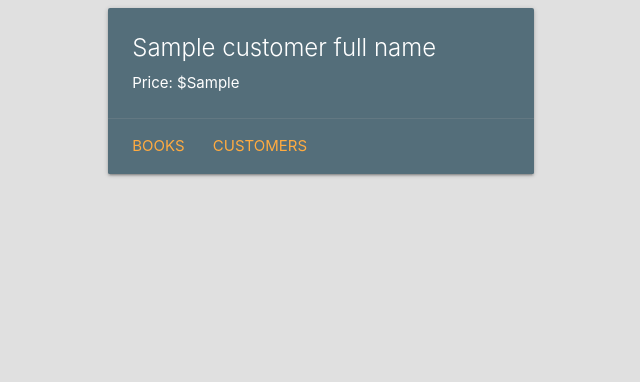
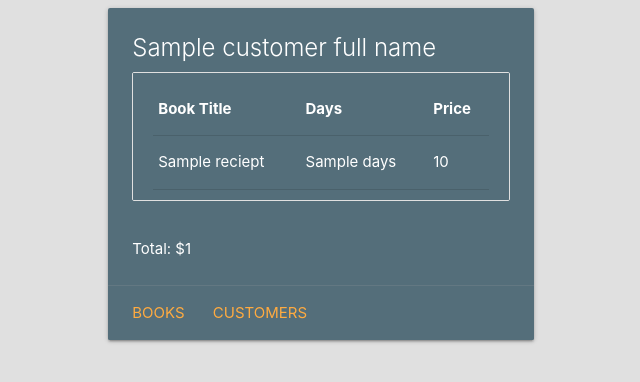
Before and after one commit to nifex007/book_rental, a Django app: template ui/templates/ui/rent-reciept.html in a window 1280 px wide. Shown: the top 382 px of the page, without its empty margins (95-735 px from the left). Run offline with Django 3.2, Linux system fonts and the light colour scheme; the template is opened without the code that fills it: most values are stand-ins (such as "Sample title", 1, 10 or a date in 2020).

Commit message:
Update: Compute reciept template for v1.2 specs

```diff
--- a/books_rental/utils.py
+++ b/books_rental/utils.py
@@ -44,3 +44,8 @@ def get_days(start_date):
     today = datetime.date.today()
     days = abs(today - start_date).days + 1
     return days
+
+def days_between(d1, d2):
+    d1 = datetime.datetime.strptime(d1, "%Y-%m-%d")
+    d2 = datetime.datetime.strptime(d2, "%Y-%m-%d")
+    return abs((d2 - d1).days) + 1
--- a/ui/templates/ui/rent-reciept.html
+++ b/ui/templates/ui/rent-reciept.html
@@ -8,7 +8,30 @@
           <div class="card blue-grey darken-1">
             <div class="card-content white-text">
               <span class="card-title">{{customer_full_name}}</span>
-              <p>Price: ${{rent_charge}}</p>
+                <ul class="collection">
+                  <li class="collection-item blue-grey darken-1">
+                    <table>
+                      <thead>
+                        <tr>
+                            <th>Book Title</th>
+                            <th>Days</th>
+                            <th>Price</th>
+                        </tr>
+                      </thead>
+                      <tbody>
+                        {% for reciept in customer_reciept_details %}
+                        <tr>
+                          <td>{{reciept.book_title}}</td>
+                          <td>{{reciept.days}}</td>
+                          <td>{{reciept.price}}</td>
+                        </tr>
+                        {% endfor %}
+                      </tbody>
+                    </table>
+                  </li>
+                </ul>
+              <br>
+              <p >Total: ${{total_rent_charge}}</p>
             </div>
             <div class="card-action">
                 <a href="{% url 'index' %}" class="">BOOKS</a>
```
Also changed, not shown: ui/views.py (+35 -1 lines).
